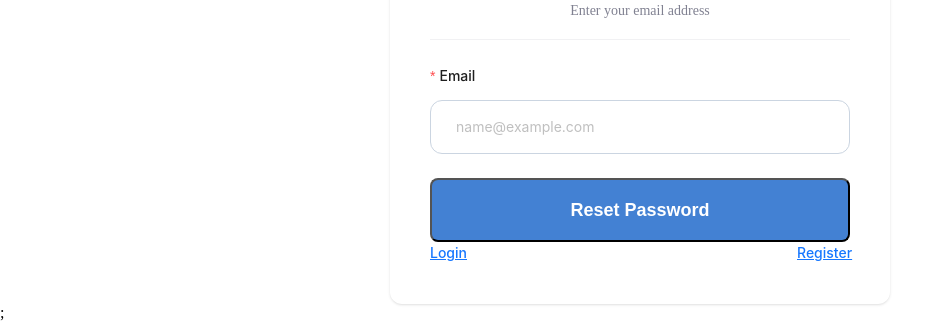
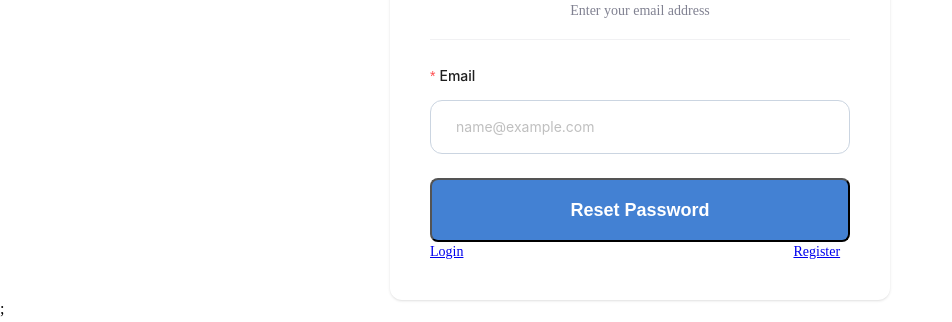
Before and after one commit to dangto439/Summer2024SWP391_NJS1805_Group3979, a React (Vite) app: page /forgot-password in a window 1280 px wide. Shown: the part 168-490 px from the top of the page, without its empty margins (0-952 px from the left). Built offline with nearby package versions, Linux system fonts and the light colour scheme.

Commit message:
call api forgot password

```diff
--- a/src/forgot-password/index.jsx
+++ b/src/forgot-password/index.jsx
@@ -1,8 +1,29 @@
 import { Form, Input } from "antd";
 import "./index.scss";
 import { Link } from "react-router-dom";
+import api from "../config/axios";
+import { useState } from "react";
 
 function ForgetPassword() {
+  const [form] = Form.useForm();
+  const [loading, setLoading] = useState(false);
+
+  const handleForgetPassword = async (values) => {
+    try {
+      setLoading(true);
+      const response = await api.post("/forgot-password", {
+        email: values.email,
+      });
+      console.log(response.data);
+      alert("Password reset email sent successfully");
+    } catch (error) {
+      console.error(error.message);
+      alert("Error sending password reset email");
+    } finally {
+      setLoading(false);
+    }
+  };
+
   return (
     <div className="forget-password">
       <h1 className="forget-password__heading">Forget Password</h1>
@@ -12,10 +33,10 @@ function ForgetPassword() {
         <div className="text-line"></div>
       </div>
       <Form
+        form={form}
         className="forget-password__form"
-        labelCol={{
-          span: 24,
-        }}
+        labelCol={{ span: 24 }}
+        onFinish={handleForgetPassword}
       >
         <div className="form-group">
           <Form.Item
@@ -40,17 +61,19 @@ function ForgetPassword() {
           </Form.Item>
         </div>
 
-        <button type="submit" className="form-btn">
+        <div className="form-group">
+          <button type="submit" className="form-btn" disabled={loading}>
             Reset Password
           </button>
+        </div>
+      </Form>
+
       <Link to="/login" className="form-link-login">
         Login
       </Link>
-
       <Link to="/register" className="form-link-register">
         Register
       </Link>
-      </Form>
     </div>
   );
 }
```
Lines whose indentation alone changed are shown as unchanged.
